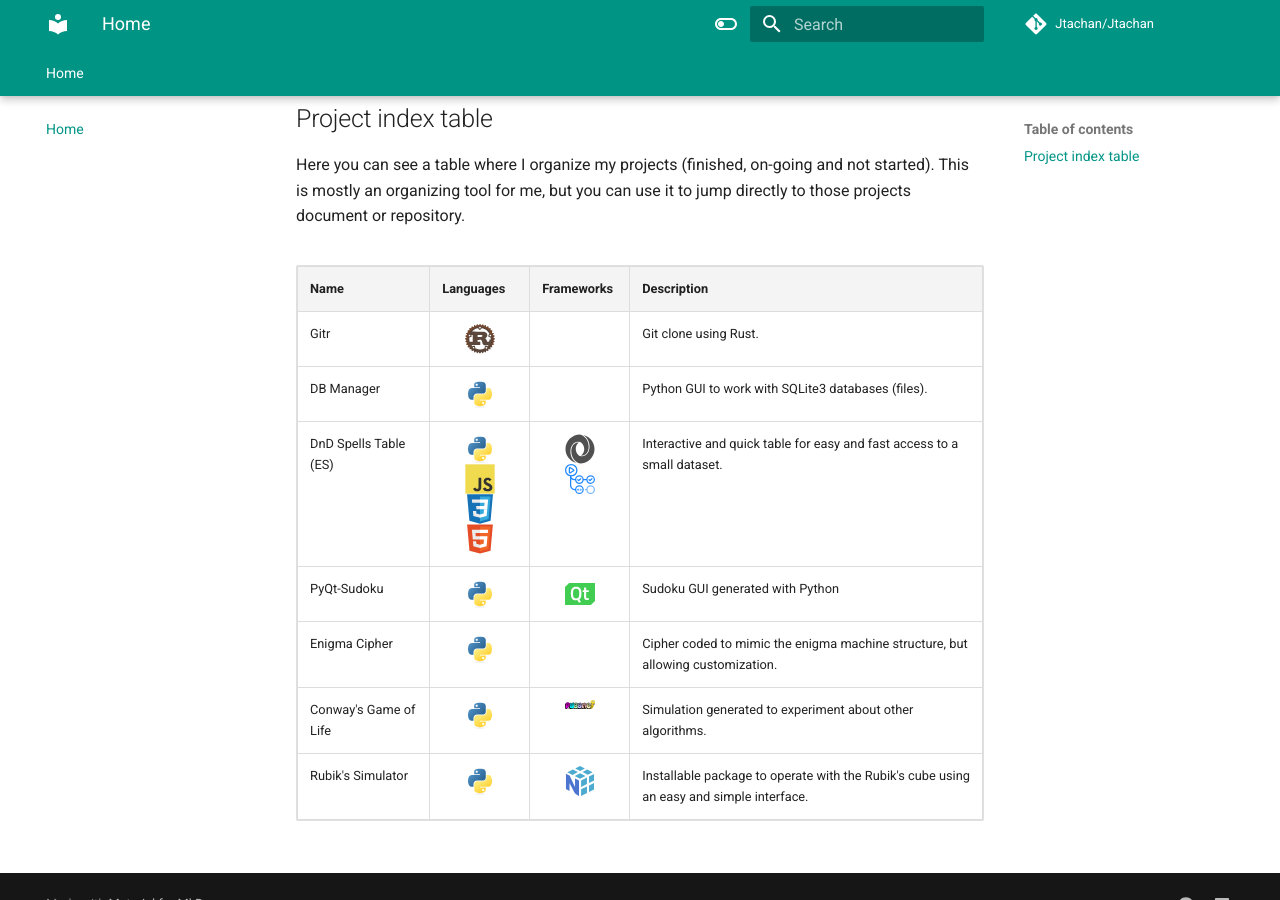
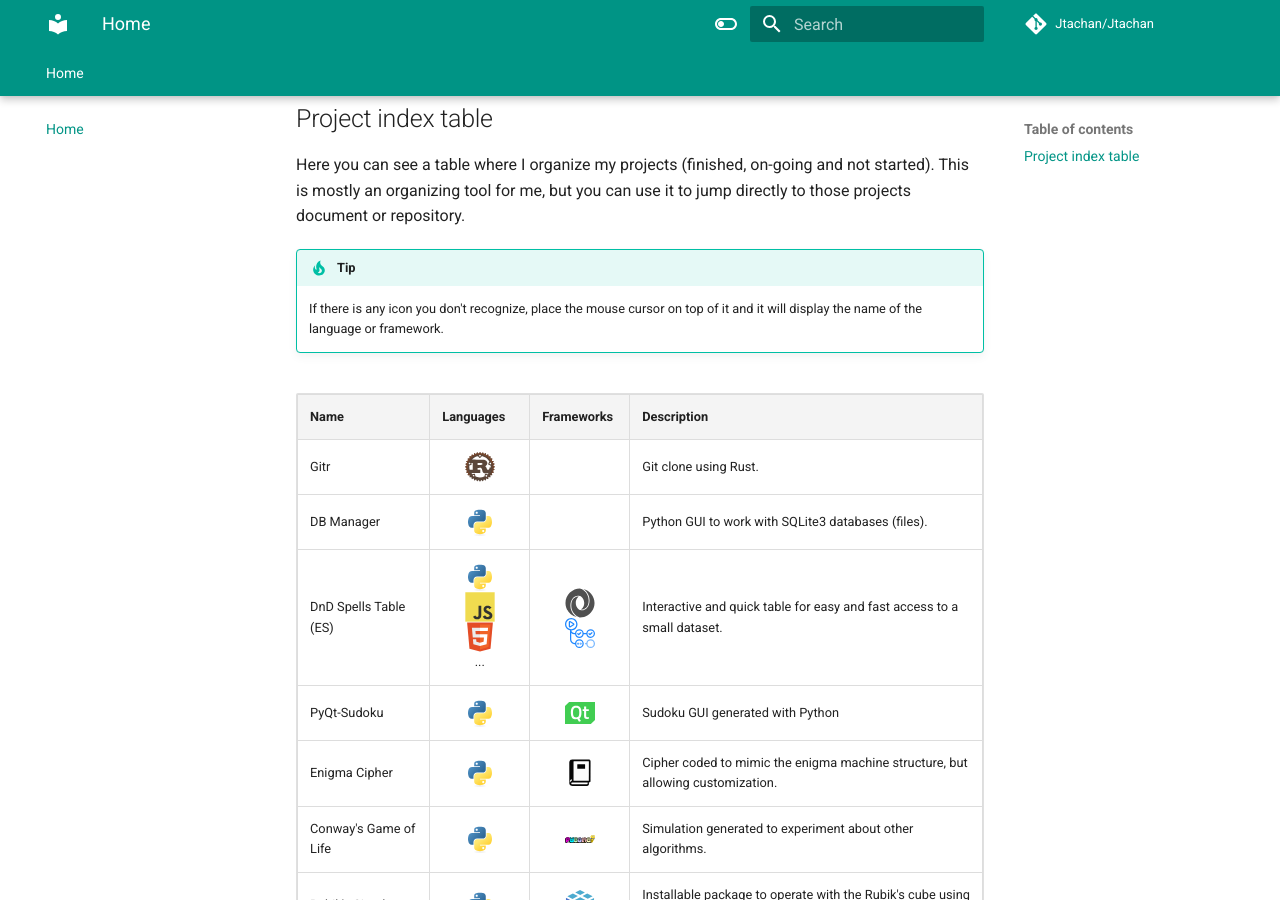
Before and after one commit to Jtachan/Jtachan, an MkDocs documentation site: the page built from docs/index.md, in a window 1280 px wide and 900 px high, scrolled down 661 px. Built offline with MkDocs 1.6.1 and Material for MkDocs 9.7.7, drawn with Linux system fonts in a browser that asks for light colours; comment, search, counter and statistics services are not loaded; some of the changed lines change nothing that is shown.

Commit message:
Icon titles + displaying maximum 3 on table

```diff
--- a/docs/index.md
+++ b/docs/index.md
@@ -15,4 +15,7 @@ Everything you can find here is open-source, where I explain the full process fo
 Here you can see a table where I organize my projects (finished, on-going and not started).
 This is mostly an organizing tool for me, but you can use it to jump directly to those projects document or repository.
 
+!!! tip
+    If there is any icon you don't recognize, place the mouse cursor on top of it and it will display the name of the language or framework.
+
 <div id="project-table"></div>
--- a/docs/js/project_table.js
+++ b/docs/js/project_table.js
@@ -8,9 +8,12 @@ const columnConfig = [
 function getLangIcon(lang) {
     if (lang.constructor.name === "Array") {
         let langIconsArray = [];
-        lang.forEach(langName => {
+        lang.slice(0, 3).forEach(langName => {
             langIconsArray.push(getLangIcon(langName));
         })
+        if (lang.length >= 4) {
+            langIconsArray.push(document.createTextNode('...'));
+        }
         return langIconsArray;
     }
 
@@ -24,6 +27,7 @@ function getLangIcon(lang) {
     const img = document.createElement('img');
     img.src = iconPath;
     img.alt = lang;
+    img.title = lang;
     img.className = "icon";
 
     // If image fails to load → fallback to text
@@ -62,15 +66,12 @@ function loadTable() {
                 const row = document.createElement('tr');
                 columnConfig.forEach(col => {
                     const cell = document.createElement('td');
+                    cell.style.verticalAlign = 'middle';
                     if (col.key === 'lang' || col.key === 'tech') {
                         const langContent = getLangIcon(projectData[col.key]);
-                        if (langContent.constructor.name === "Array") {
-                            langContent.forEach(langNode => {
-                                cell.appendChild(langNode);
-                            });
-                        } else {
-                            cell.appendChild(langContent);
-                        }
+                        langContent.forEach(langNode => {
+                            cell.appendChild(langNode);
+                        });
                     } else {
                         cell.textContent = projectData[col.key];
                     }
--- a/docs/projects_db.json
+++ b/docs/projects_db.json
@@ -28,8 +28,8 @@
     "lang": [
       "Python",
       "JavaScript",
-      "CSS3",
-      "HTML5"
+      "HTML5",
+      "CSS3"
     ],
     "tech": [
       "JSON",
@@ -57,7 +57,7 @@
       "Python"
     ],
     "tech": [
-      ""
+      "MkDocs"
     ],
     "descr": "Cipher coded to mimic the enigma machine structure, but allowing customization.",
     "repo": "https://github.com/Jtachan/enigma_cipher",
```
Also changed, not shown: docs/assets/code-icons/mkdocs.svg (added).
